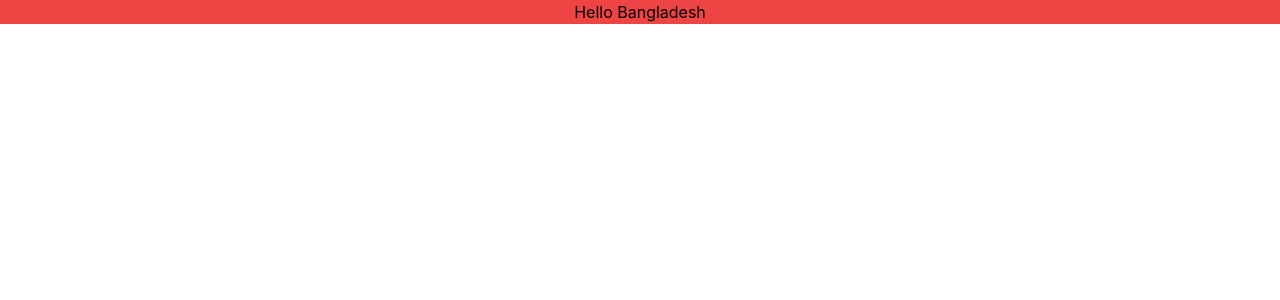
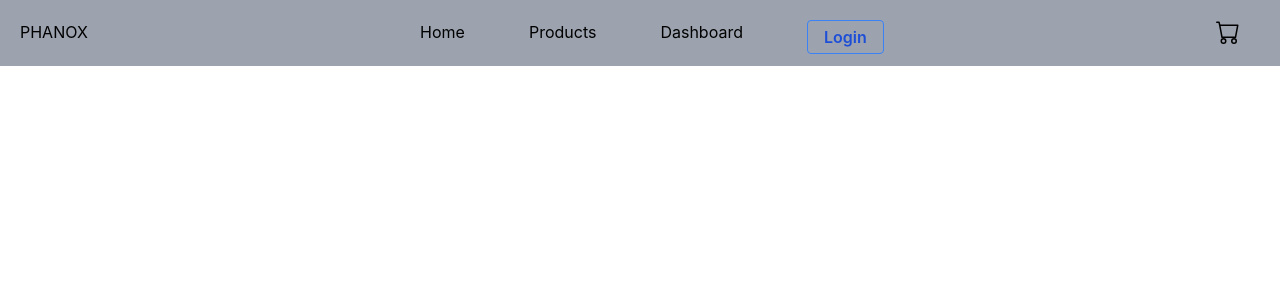
Before and after one commit to loknathsd/earbuds-shop-client, a React (Create React App) app: page / in a window 1280 px wide. Shown: the top 300 px of the page. Built offline with nearby package versions, Linux system fonts and the light colour scheme.

Commit message:
navbar done

```diff
--- a/package.json
+++ b/package.json
@@ -8,6 +8,7 @@
     "@testing-library/user-event": "^13.2.1",
     "react": "^18.2.0",
     "react-dom": "^18.2.0",
+    "react-icons": "^4.7.1",
     "react-router-dom": "^6.6.1",
     "react-scripts": "5.0.1",
     "web-vitals": "^2.1.0"
--- a/src/App.js
+++ b/src/App.js
@@ -1,10 +1,11 @@
 import './App.css';
+import Navbar from './components/Navbar/Navbar';
 
 function App() {
   return (
-    <div className="App">
-     <h1 className='bg-red-500'>Hello Bangladesh</h1>
-    </div>
+   <div>
+    <Navbar />
+   </div>
   );
 }
 
--- /dev/null
+++ b/src/components/Navbar/Navbar.jsx
@@ -0,0 +1,50 @@
+import React, { useState } from 'react';
+import { FaBars } from 'react-icons/fa'
+import { BsCart } from 'react-icons/bs'
+
+const Navbar = () => {
+    const [navMobile, setNavMobile] = useState(false)
+    return (
+        <div>
+            <header className='relative z-20 mb-12 lg:mb-0'>
+                <div className="bg-gray-400 ">
+                    <div className='flex items-center justify-between relative py-3 '>
+                        <div className='flex justify-between container mx-auto pt-2 '>
+                            <a href="#">
+                                <h1 className='ml-5'>PHANOX</h1>
+                            </a>
+                            <div className='hidden lg:flex gap-x-16'>
+                                <p>Home</p>
+                                <p>Products</p>
+                                <p>Dashboard</p>
+                                <button className="bg-transparent hover:bg-blue-500 text-blue-700 font-semibold hover:text-white py-1 px-4 border border-blue-500 hover:border-transparent rounded">
+                                    Login
+                                </button>
+
+                            </div>
+                            <p className='mr-10 text-2xl'><BsCart /></p>
+                        </div>
+                        {/* mobile responsive item */}
+                        <div className={`${navMobile ? 'max-h-96' : 'max-h-0'} lg:hidden bg-gray-400 absolute top-16 w-full left-0 right-0  rounded transition-all overflow-hidden`}>
+                            <div className='p-8 flex flex-col gap-y-4'>
+                                <p>Home</p>
+                                <p>Products</p>
+                                <p>Dashboard</p>
+                                <button className="bg-transparent hover:bg-blue-500 text-blue-700 font-semibold hover:text-white py-2 px-4 border border-blue-500 hover:border-transparent rounded">
+                                    Login
+                                </button>
+                            </div>
+                        </div>
+                        <div onClick={() => setNavMobile(!navMobile)} className='mt-2 text-2xl lg:hidden px-3'>
+                            <FaBars />
+                        </div>
+                    </div>
+                </div>
+
+            </header>
+
+        </div>
+    );
+};
+
+export default Navbar;
```
Also changed, not shown: 2 other files (tests, documents, lock files or other folders).
